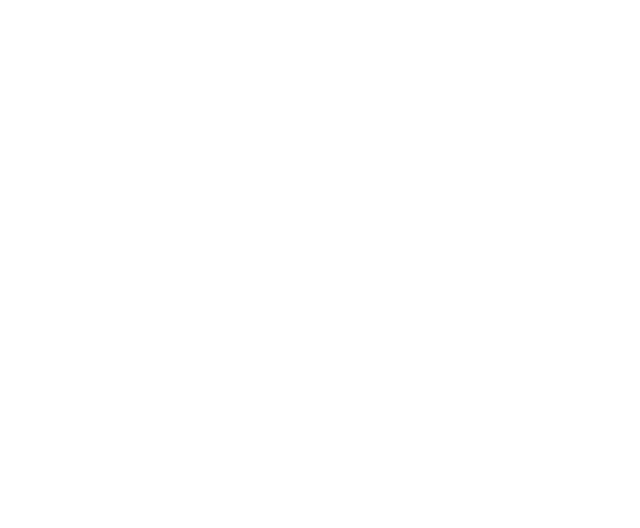
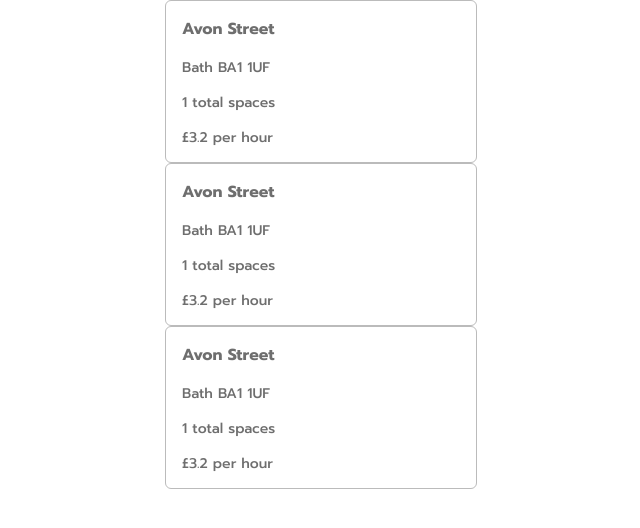
Before and after one commit to MattW-R/2021-march-parkingApp, a React (Create React App) app in the folder client/: page /all in a window 1280 px wide. Shown: the top 528 px of the page, without its empty margins (319-959 px from the left). Built offline with nearby package versions, Linux system fonts and the light colour scheme.

Commit message:
Styled car park .cards, imported font

```diff
--- a/client/src/Component/AllCarParks/AllCarParks.js
+++ b/client/src/Component/AllCarParks/AllCarParks.js
@@ -1,12 +1,14 @@
 import './AllCarParks.css'
 import CarPark from './../CarPark/CarPark'
-const allCarParks = () =>{
-return (
-    <main>
-    </main>
-)
 
-
+const allCarParks = () => {
+    return (
+        <main>
+            <CarPark name="Avon Street" location="Bath BA1 1UF" totalSpaces="1" hourlyRate="3.2" />
+            <CarPark name="Avon Street" location="Bath BA1 1UF" totalSpaces="1" hourlyRate="3.2" />
+            <CarPark name="Avon Street" location="Bath BA1 1UF" totalSpaces="1" hourlyRate="3.2" />
+        </main>
+    )
 }
 
 export default allCarParks
--- a/client/src/Component/CarPark/CarPark.css
+++ b/client/src/Component/CarPark/CarPark.css
@@ -0,0 +1,30 @@
+@import url('./../../index.css');
+
+.card {
+    margin: 0 auto;
+    box-sizing: border-box;
+    max-width: 312px;
+    border: 1px solid #BBBBBB;
+    border-radius: 6px;
+}
+
+.card h3, .card p {
+    letter-spacing: 0;
+    color: #6E6E6E;
+    font-family: Prompt, sans-serif;
+    margin-left: 16px;
+}
+
+.card h3 {
+    height: 24px;
+    font-size: 16px;
+    font-weight: bold;
+    line-height: 24px;
+}
+
+.card p {
+    height: 21px;
+    font-size: 14px;
+    font-weight: 500;
+    line-height: 21px;
+}
--- a/client/src/Component/CarPark/CarPark.js
+++ b/client/src/Component/CarPark/CarPark.js
@@ -2,7 +2,7 @@
 
 const carPark= (props) => {
     return (
-        <article>
+        <article className="card">
             <h3>{props.name}</h3>
             <p>{props.location}</p>
             <p>{props.totalSpaces} total spaces</p>
--- a/client/src/index.css
+++ b/client/src/index.css
@@ -1,3 +1,5 @@
+@import url('https://fonts.googleapis.com/css2?family=Prompt:ital,wght@0,100;0,200;0,300;0,400;0,500;0,600;0,700;0,800;0,900;1,100;1,200;1,300;1,400;1,500;1,600;1,700;1,800;1,900&display=swap');
+
 body {
   margin: 0;
   font-family: -apple-system, BlinkMacSystemFont, 'Segoe UI', 'Roboto', 'Oxygen',
```
